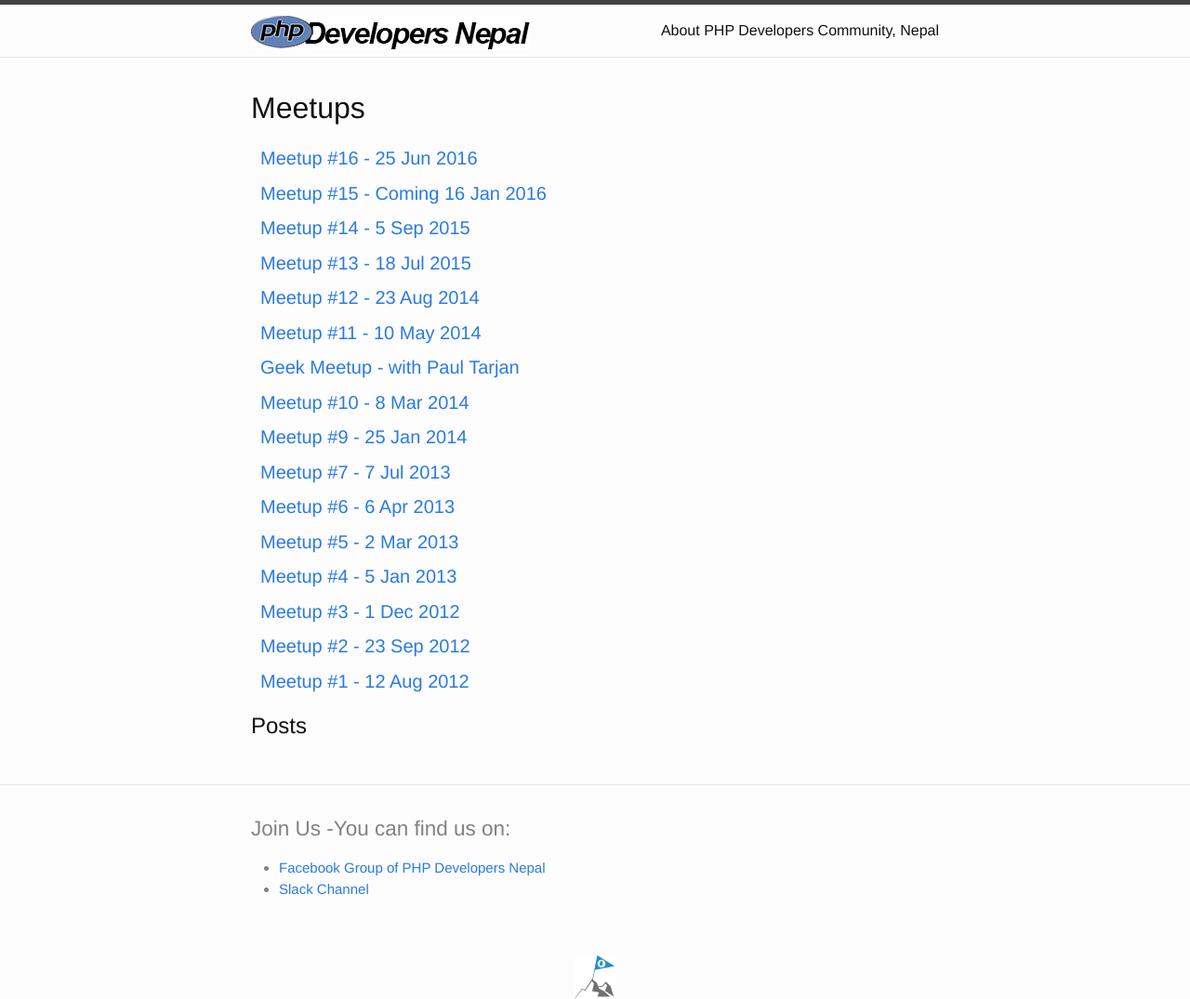
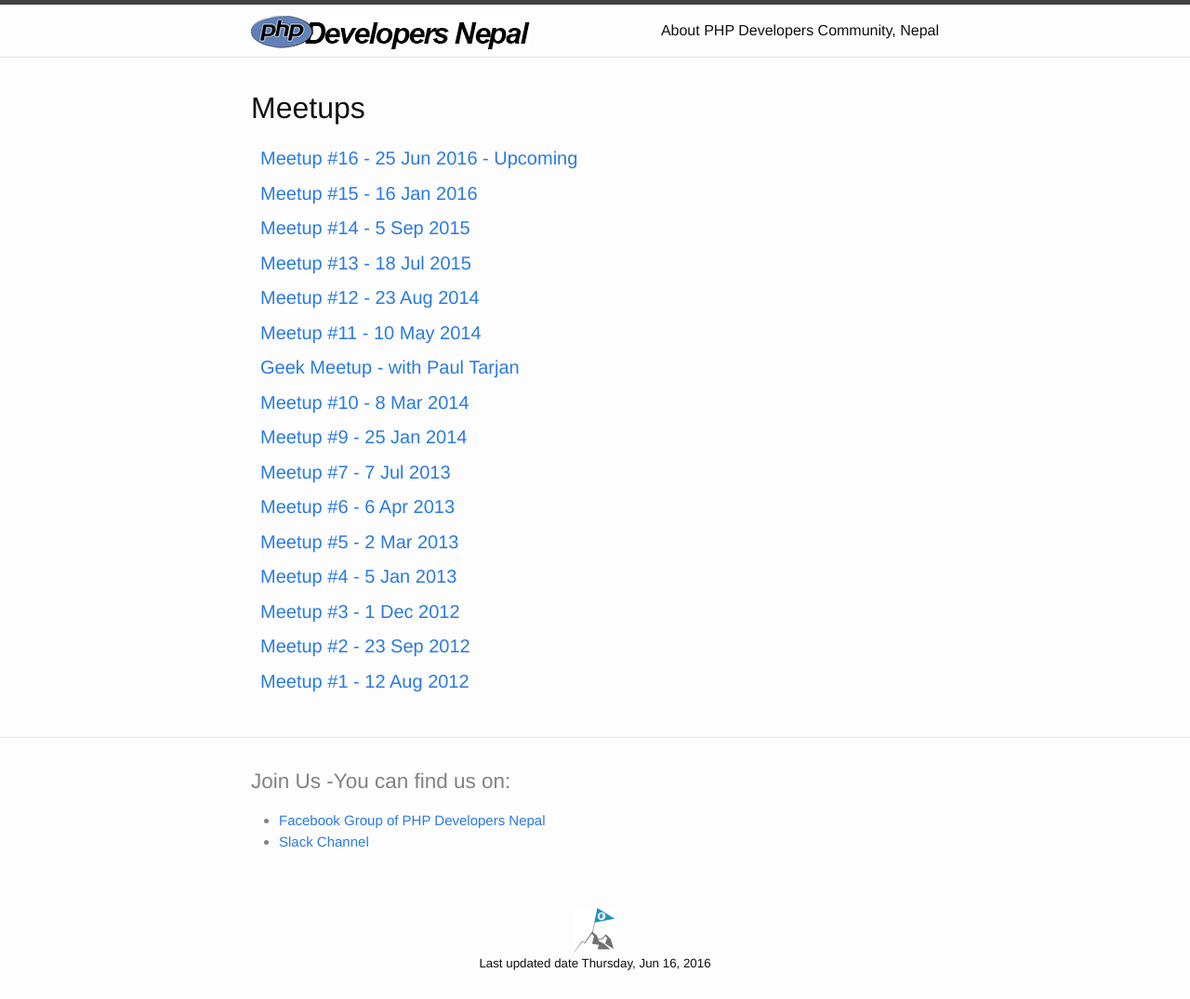
Before and after one commit to developers-nepal/php, a Jekyll site: the page built from index.html, in a window 1280 px wide. Shown: the whole page at 93% size. Built offline with Jekyll 4.4.1, drawn with Linux system fonts in a browser that asks for light colours; after the commit the page ends 1048 px from its top, so only the background shows below that.

Commit message:
fix the pages

```diff
--- a/_includes/footer.html
+++ b/_includes/footer.html
@@ -10,4 +10,6 @@
 <div align="center">
   <img src="{{ site.baseurl }}/public/images/dn-icon.gif"
     alt="Developers Nepal Community">
+<br/>
+<small>Last updated date {{ site.time | date: "%A, %b %d, %Y" }}</small>
 </div>
--- a/_layouts/default.html
+++ b/_layouts/default.html
@@ -14,7 +14,6 @@
     </div>
 
     {% include footer.html %}
-
+    <!-- <small>Last generated on : {{ site.time }}</small> -->
   </body>
-
 </html>
--- a/_meetup/16-Jan-2016.md
+++ b/_meetup/16-Jan-2016.md
@@ -1,6 +1,6 @@
 ---
 layout: meetup
-title: "Meetup #15 - Coming 16 Jan 2016"
+title: "Meetup #15 - 16 Jan 2016"
 date: 2016-01-16
 permalink: /meetups/16-Jan-2016/
 venue:
--- a/_meetup/25-Jun-2016.md
+++ b/_meetup/25-Jun-2016.md
@@ -1,7 +1,6 @@
 ---
 layout: meetup
-title: "Meetup #16 - 25 Jun 2016"
-date: 2016-06-25
+title: "Meetup #16 - 25 Jun 2016 - Upcoming"
 permalink: /meetups/25-Jun-2016/
 venue:
   name: "Prime College, Bachelor Building"
--- a/index.html
+++ b/index.html
@@ -5,7 +5,7 @@ layout: default
 
   <h1>Meetups</h1>
 
-  {% assign sortedMeetups = site.meetup | sort: 'date' | reverse %}
+  {% assign sortedMeetups = site.meetup | sort: 'date'| reverse %}
   <ul class="post-list">
     {% for meetup in sortedMeetups %}
       <li>
@@ -16,15 +16,4 @@ layout: default
     {% endfor %}
   </ul>
 
-  <h2>Posts</h2>
-  <ul class="post-list">
-    {% for post in site.posts %}
-      <li>
-          <a class="post-link" href="{{ post.url | prepend: site.baseurl }}">
-            {{ post.title }}
-          </a>
-      </li>
-    {% endfor %}
-  </ul>
-
 </div>
```
